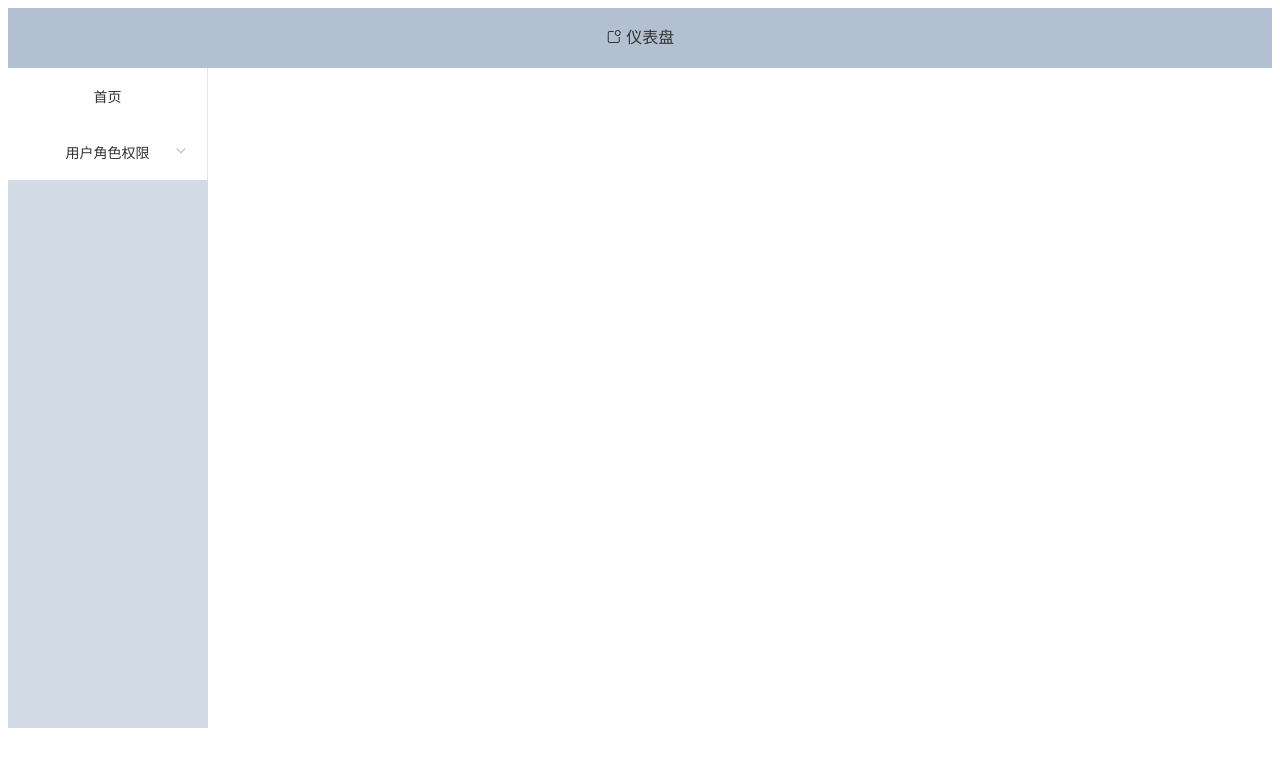
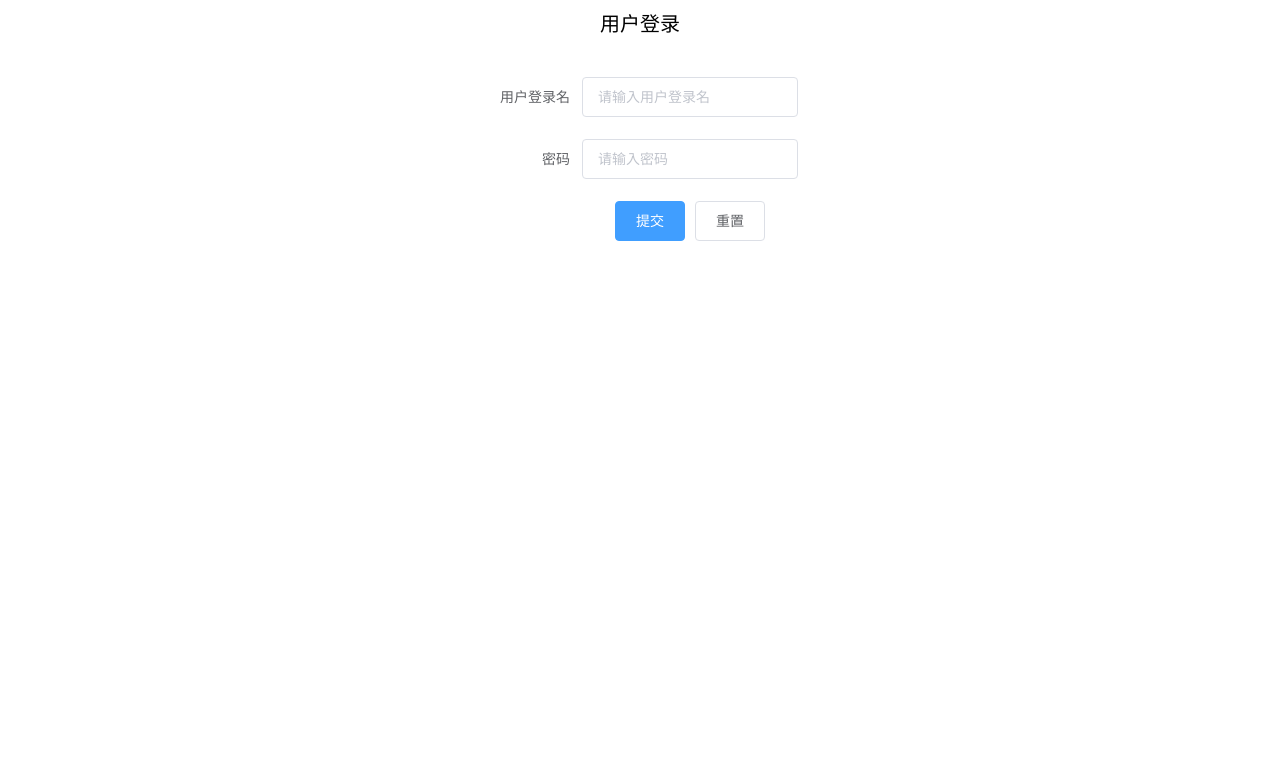
Before and after one commit to johnnySi/element-starter, a Vue app: page /#/login in a window 1280 px wide. Shown: the top 766 px of the page. Built offline with nearby package versions, Linux system fonts and the light colour scheme; what vue-resource would draw is missing.

Commit message:
优化结构

```diff
--- a/src/App.vue
+++ b/src/App.vue
@@ -1,49 +1,21 @@
 <template>
     <div id="app">
-        <el-container>
-            <el-header>
-                <i class="el-icon-news"></i>
-                仪表盘
-            </el-header>
-            <el-container>
-                <el-aside width="200px">
-                    <nav-menus></nav-Menus>
-                </el-aside>
-                <el-main>
-                    <router-view/>
-                </el-main>
-            </el-container>
-        </el-container>
+        <transition name="el-fade-in-linear">
+            <router-view/>
+        </transition>
     </div>
 
 </template>
-
-<script>
-    import NavMenus from "~/app/navMenus/navMenus.component.vue";
-
-    export default {
-        components: {NavMenus},
-        methods: {
-            startHacking() {
-                this.$notify({
-                    title: 'It works!',
-                    type: 'success',
-                    message: 'We\'ve laid the ground work for you. It\'s time for you to build something epic!',
-                    duration: 5000
-                })
-            }
-        }
-    }
-</script>
-
 <style>
     #app {
         font-family: Helvetica, sans-serif;
         text-align: center;
     }
-    .el-container{
+
+    .el-container {
         height: 720px;
     }
+
     .el-header, .el-footer {
         background-color: #B3C0D1;
         color: #333;
--- a/src/app/app.router.js
+++ b/src/app/app.router.js
@@ -3,29 +3,40 @@ import Vue from 'vue'
 import HomeComponent from './home/home.component.vue'
 import AuthBasicInfoComponent from './authBasicInfo/authBasicInfo.component.vue'
 import RABCComponent from './authBasicInfo/rabc.component.vue'
+import loginComponent from './login/login.component.vue'
+import mainComponent from './mainBody/main.component.vue'
+
 
 Vue.use(Router);
 
 export default new Router({
     routes: [
         {
-            path: '/',
-            redirect: '/home'
+            path: '/login',
+            name: 'loginComponent',
+            component: loginComponent
         },
         {
-            path: '/home',
+            path: '/main',
+            name: 'mainComponent',
+            component: mainComponent,
+            children: [
+                {
+                    path: '',
                     name: 'HomeComponent',
                     component: HomeComponent
                 },
                 {
-            path: '/basicInfo',
+                    path: 'basicInfo',
                     name: 'AuthBasicInfoComponent',
                     component: AuthBasicInfoComponent
                 },
                 {
-            path: '/RABCInfo',
+                    path: 'RABCInfo',
                     name: 'RABCComponent',
                     component: RABCComponent
                 }
             ]
+        }
+    ]
 });
--- a/src/app/authBasicInfo/authBasicInfo.component.vue
+++ b/src/app/authBasicInfo/authBasicInfo.component.vue
@@ -1,4 +1,7 @@
 <template>
+    <div class="authInfo-component">
+        <el-row>
+            <el-col :span="24">
                 <el-tabs v-model="activeName">
                     <el-tab-pane label="用户列表信息" name="first">
                         <users-list :usersList="usersList" @refreshUserList="refreshUserList"></users-list>
@@ -11,6 +14,9 @@
                                           @refreshPermissionList="refreshPermissionList"></permissions-list>
                     </el-tab-pane>
                 </el-tabs>
+            </el-col>
+        </el-row>
+    </div>
 </template>
 
 <script>
--- a/src/app/authBasicInfo/permissionList.component.vue
+++ b/src/app/authBasicInfo/permissionList.component.vue
@@ -1,6 +1,12 @@
 <template>
     <div class="role-list-component">
+        <el-row>
+            <el-col :span="6" :offset="20">
                 <el-button icon="el-icon-plus" class="add-button" @click="addPermission" type="info">添加</el-button>
+            </el-col>
+        </el-row>
+        <el-row>
+            <el-col :span="24">
                 <el-table :data="permissionsList" style="width: 100%" height="500" border stripe>
                     <el-table-column fixed="left" type="index" width="50">
                     </el-table-column>
@@ -28,6 +34,8 @@
                         </template>
                     </el-table-column>
                 </el-table>
+            </el-col>
+        </el-row>
         <el-dialog :title="dialogName" center :visible.sync="centerDialogVisible" width="30%">
             <el-form :model="form" :rules="rules">
                 <el-form-item label="权限名" prop="permissionName">
--- a/src/app/authBasicInfo/roleList.component.vue
+++ b/src/app/authBasicInfo/roleList.component.vue
@@ -1,6 +1,12 @@
 <template>
     <div class="role-list-component">
+        <el-row>
+            <el-col :span="6" :offset="20">
                 <el-button icon="el-icon-plus" class="add-button" @click="addRole" type="info">添加</el-button>
+            </el-col>
+        </el-row>
+        <el-row>
+            <el-col :span="24">
                 <el-table :data="rolesList" style="width: 100%" height="500" border stripe>
                     <el-table-column fixed="left" type="index" width="50">
                     </el-table-column>
@@ -28,6 +34,8 @@
                         </template>
                     </el-table-column>
                 </el-table>
+            </el-col>
+        </el-row>
         <el-dialog :title="dialogName" center :visible.sync="centerDialogVisible" width="30%">
             <el-form :model="form" :rules="rules">
                 <el-form-item label="角色名" prop="rolesName">
--- a/src/app/authBasicInfo/userList.component.vue
+++ b/src/app/authBasicInfo/userList.component.vue
@@ -1,6 +1,12 @@
 <template>
     <div class="usersList">
+        <el-row>
+            <el-col :span="6" :offset="20">
                 <el-button icon="el-icon-plus" class="add-button" @click="addUser" type="info">添加</el-button>
+            </el-col>
+        </el-row>
+        <el-row>
+            <el-col :span="24">
                 <el-table :data="usersList" style="width: 100%" height="500" border stripe>
                     <el-table-column fixed="left" type="index" width="50">
                     </el-table-column>
@@ -30,8 +36,8 @@
                         </template>
                     </el-table-column>
                 </el-table>
-
-
+            </el-col>
+        </el-row>
         <el-dialog :title="dialogName" :visible.sync="centerDialogVisible"
                    width="30%"
                    center>
@@ -54,8 +60,6 @@
                 <el-button type="primary" @click="confirmDialog">确 定</el-button>
             </span>
         </el-dialog>
-
-
         <el-dialog title="是否删除？" :visible.sync="tipDialogVisible" width="30%" center>
             <span>是否删除{{readyDelUserName}}</span>
             <span slot="footer" class="dialog-footer">
@@ -225,7 +229,4 @@
     }
 </script>
 <style>
-    .add-button {
-        float: left;
-    }
 </style>
--- /dev/null
+++ b/src/app/login/login.component.vue
@@ -0,0 +1,50 @@
+<template>
+    <div class="login-component">
+        <el-row>
+            <el-col :span="6" :offset="9">
+                {{loginTitle}}
+            </el-col>
+        </el-row>
+        <el-row>
+            <el-col :span="6" :offset="9">
+                <el-form ref="form" :model="form" label-width="100px">
+                    <el-form-item label="用户登录名">
+                        <el-input v-model="form.name" placeholder="请输入用户登录名"></el-input>
+                    </el-form-item>
+                    <el-form-item label="密码">
+                        <el-input v-model="form.password" type="password" placeholder="请输入密码"></el-input>
+                    </el-form-item>
+                    <el-form-item>
+                        <el-button type="primary" @click="submitForm('ruleForm2')">提交</el-button>
+                        <el-button @click="resetForm('ruleForm2')">重置</el-button>
+                    </el-form-item>
+                </el-form>
+            </el-col>
+        </el-row>
+    </div>
+</template>
+
+<script>
+    export default {
+        name: 'loginComponent',
+        data() {
+            return {
+                form: {},
+                loginTitle: '用户登录'
+            }
+        },
+        methods: {
+            submitForm() {
+            },
+            resetForm() {
+            }
+        }
+    }
+</script>
+
+<style scoped>
+    .el-row {
+        margin-bottom: 40px;
+        font-size: 20px;
+    }
+</style>
--- /dev/null
+++ b/src/app/mainBody/main.component.vue
@@ -0,0 +1,42 @@
+<template>
+    <div class="main-component">
+        <el-container>
+            <el-header>
+                <i class="el-icon-news"></i>
+                仪表盘
+            </el-header>
+            <el-container>
+                <el-aside width="200px">
+                    <nav-menus></nav-Menus>
+                </el-aside>
+                <el-main>
+                    <transition name="el-zoom-in-top">
+                        <router-view/>
+                    </transition>
+                </el-main>
+            </el-container>
+        </el-container>
+    </div>
+</template>
+<script>
+    import navMenus from '../navMenus/navMenus.component.vue'
+
+    export default {
+        components: {navMenus},
+        methods: {
+            startHacking() {
+                this.$notify({
+                    title: 'It works!',
+                    type: 'success',
+                    message: 'We\'ve laid the ground work for you. It\'s time for you to build something epic!',
+                    duration: 5000
+                })
+            }
+        }
+    }
+</script>
+<style>
+    .main-component{
+        height: 100%;
+    }
+</style>
--- a/src/app/navMenus/navMenus.component.vue
+++ b/src/app/navMenus/navMenus.component.vue
@@ -3,22 +3,18 @@
         <el-col :span="24">
             <el-menu default-active="2" class="el-menu-vertical-demo"
                      :router="true">
-                <el-menu-item index="/home">
+                <el-menu-item index="/main">
                     <span slot="title">首页</span>
                 </el-menu-item>
-
                 <el-submenu index="1">
                     <template slot="title">
                         <span>用户角色权限</span>
                     </template>
-
                     <el-menu-item-group>
-                        <el-menu-item index="/basicInfo">基 本 信息</el-menu-item>
-                        <el-menu-item index="/RABCInfo">RABC信息</el-menu-item>
+                        <el-menu-item index="/main/basicInfo">基 本 信息</el-menu-item>
+                        <el-menu-item index="/main/RABCInfo">RABC信息</el-menu-item>
                     </el-menu-item-group>
-
                 </el-submenu>
-
             </el-menu>
         </el-col>
     </el-row>
```
Also changed, not shown: src/app/authBasicInfo/rabc.component.vue (+14 -13 lines), src/app/home/home.component.vue (+18 -3 lines). Lines whose indentation alone changed are shown as unchanged.
